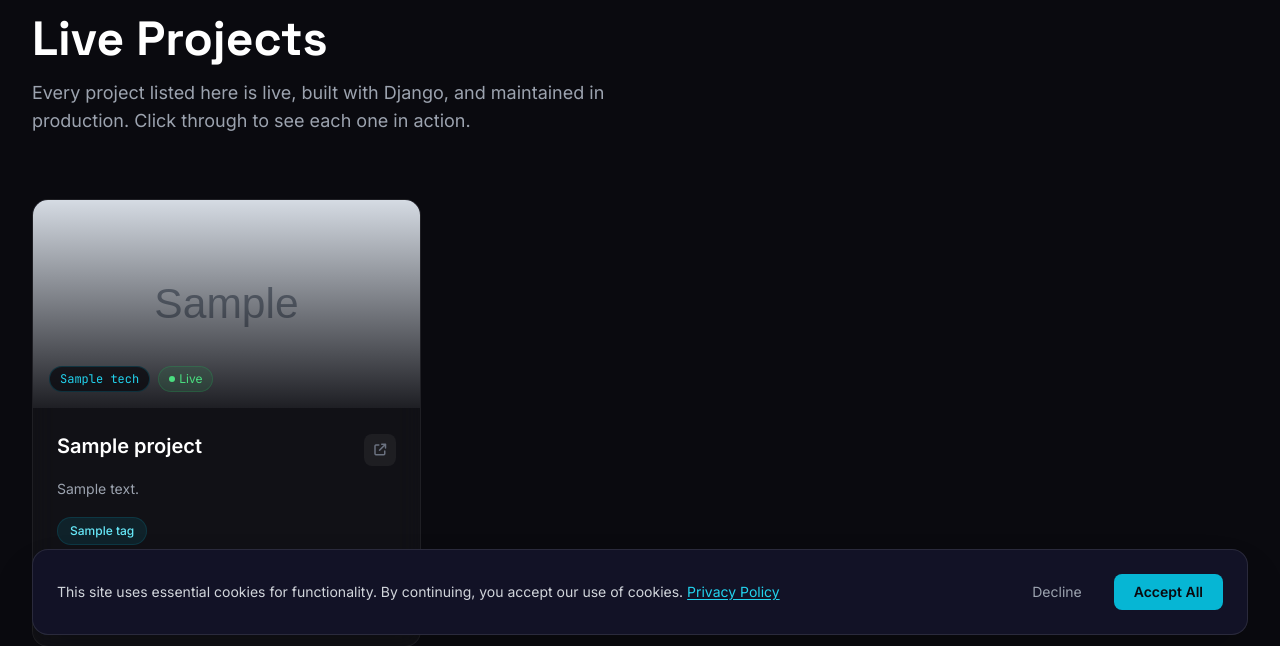
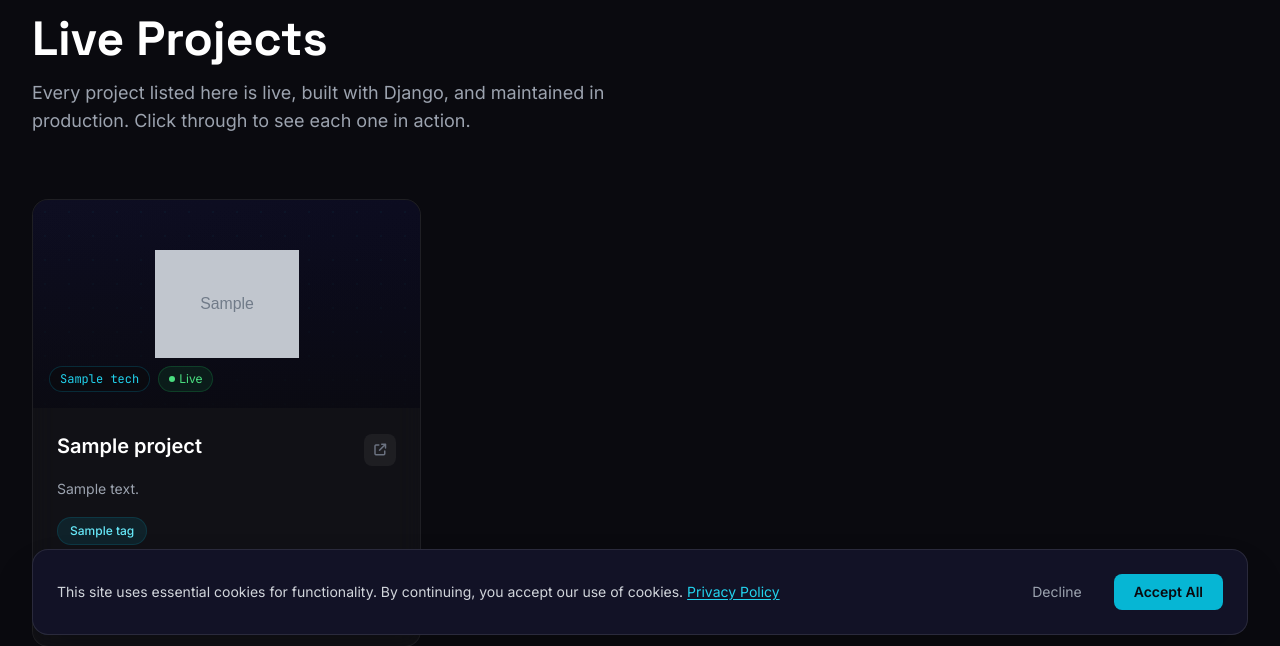
Before and after one commit to Cjbwebdev/cjbwebdev, a Django app: template templates/pages/portfolio.html in a window 1280 px wide. Shown: the part 149-795 px from the top of the page. Run offline with Django 4.2, Linux system fonts and the light colour scheme; the template is opened without the code that fills it: most values are stand-ins (such as "Sample title", 1, 10 or a date in 2020); grey boxes marked "Sample" are stand-in pictures; some libraries are stand-ins or nearby versions.

Commit message:
Add custom SVG project logos (holidayhub, catn, urentmy, policygen, rankyu) to portfolio cards

```diff
--- a/templates/pages/home.html
+++ b/templates/pages/home.html
@@ -135,7 +135,12 @@
                 <!-- Project Image -->
                 <div class="relative h-48 bg-gradient-to-br from-dark-300 to-dark-400 flex items-center justify-center overflow-hidden">
                     <div class="absolute inset-0 bg-dots opacity-30"></div>
+                    {% if project.image %}
+                    {% load static %}
+                    <img src="{% static project.image %}" alt="{{ project.name }}" class="relative z-10 w-32 h-32 object-contain opacity-90 group-hover:opacity-100 group-hover:scale-105 transition-all duration-300">
+                    {% else %}
                     <span class="font-mono text-accent-500/30 text-6xl font-bold select-none">{{ project.name|slice:":1" }}</span>
+                    {% endif %}
                     <div class="absolute inset-0 bg-gradient-to-t from-dark-500/80 to-transparent"></div>
                     <span class="absolute bottom-4 left-4 text-xs font-mono text-accent-400/60">{{ project.tech }}</span>
                 </div>
--- a/templates/pages/portfolio.html
+++ b/templates/pages/portfolio.html
@@ -20,17 +20,17 @@
     <div class="max-w-7xl mx-auto px-4 sm:px-6 lg:px-8">
         <div class="grid sm:grid-cols-2 lg:grid-cols-3 gap-6">
             {% for project in projects %}
-            <div class="glass rounded-2xl overflow-hidden card-lift flex flex-col" data-animate>
+            <div class="glass rounded-2xl overflow-hidden card-lift flex flex-col group" data-animate>
                 <!-- Image -->
                 <div class="relative h-52 bg-gradient-to-br from-dark-300 to-dark-400 flex items-center justify-center overflow-hidden">
                     <div class="absolute inset-0 bg-dots opacity-30"></div>
                     {% if project.image %}
-                    <img src="{{ project.image }}" alt="{{ project.name }}" class="absolute inset-0 w-full h-full object-cover" loading="lazy">
-                    <div class="absolute inset-0 bg-gradient-to-t from-dark-500/90 to-transparent"></div>
+                    {% load static %}
+                    <img src="{% static project.image %}" alt="{{ project.name }}" class="relative z-10 w-36 h-36 object-contain opacity-90 group-hover:opacity-100 group-hover:scale-105 transition-all duration-300">
                     {% else %}
                     <span class="font-mono text-accent-500/20 text-7xl font-bold select-none">{{ project.name|slice:":1" }}</span>
+                    {% endif %}
                     <div class="absolute inset-0 bg-gradient-to-t from-dark-500/80 to-transparent"></div>
-                    {% endif %}
                     <div class="absolute bottom-4 left-4 flex items-center gap-2">
                         <span class="px-2.5 py-1 rounded-full bg-dark-500/80 backdrop-blur text-xs font-mono text-accent-400 border border-accent-500/20">
                             {{ project.tech }}
```
Also changed, not shown: core/views.py (+5 -5 lines), static/img/projects/catn.svg (added), static/img/projects/holidayhub.svg (added), static/img/projects/policygen.svg (added), static/img/projects/rankyu.svg (added), static/img/projects/urentmy.svg (added).
